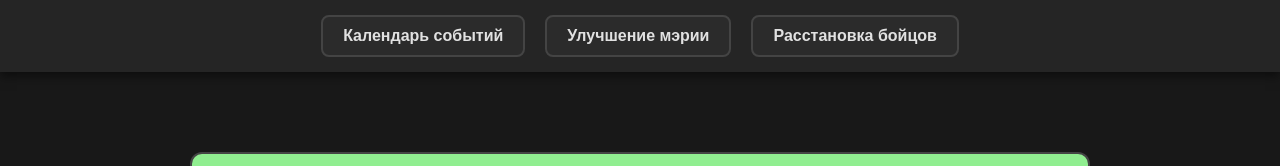
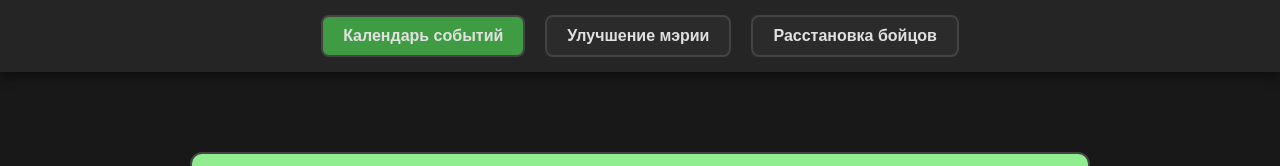
Before and after one commit to VipersMax/AOO-EVENTS-CALENDAR, a plain HTML site: page index.html in a window 1280 px wide. Shown: the top 166 px of the page. Drawn offline with Linux system fonts and the light colour scheme.

Commit message:
Added header-btn-active class

```diff
--- a/index.html
+++ b/index.html
@@ -12,7 +12,7 @@
 <body>
   <header>
     <nav>
-      <button class="header-btn">Календарь событий</button>
+      <button class="header-btn-active">Календарь событий</button>
       <button class="header-btn">Улучшение мэрии</button>
       <button class="header-btn">Расстановка бойцов</button>
     </nav>
--- a/styles.css
+++ b/styles.css
@@ -34,6 +34,18 @@ nav {
   font-weight: 600;
   padding: 10px 20px;
   background-color: #2b2b2b; /* Тёмный фон кнопок */
+  color: #e1e1e1; /* Светлый текст */
+  border: 2px solid #444; /* Обводка */
+  border-radius: 8px; /* Закруглённые углы */
+  cursor: pointer;
+  transition: background-color 0.3s ease, transform 0.2s ease;
+}
+
+.header-btn-active {
+  font-size: 16px;
+  font-weight: 600;
+  padding: 10px 20px;
+  background-color: #409c43; /* Тёмный фон кнопок */
   color: #e1e1e1; /* Светлый текст */
   border: 2px solid #444; /* Обводка */
   border-radius: 8px; /* Закруглённые углы */
```
